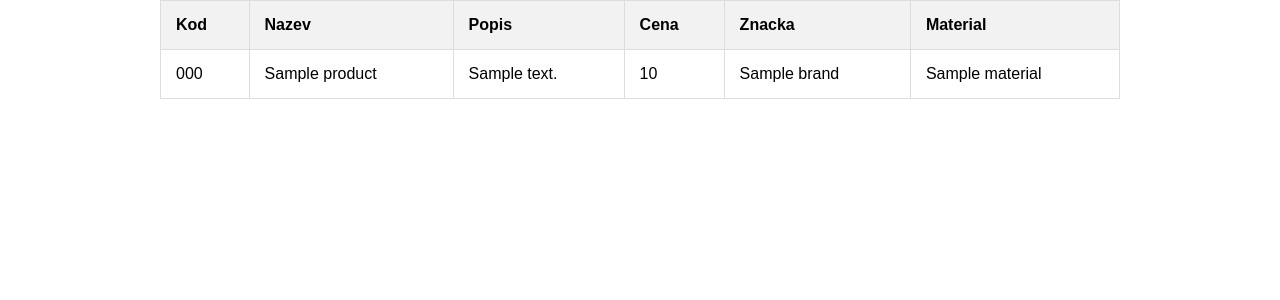
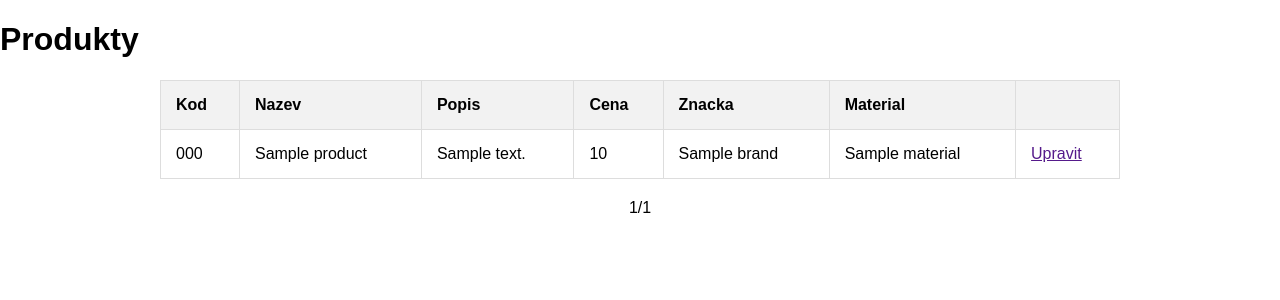
Before and after one commit to OndraMarek/testovaci_zadani, a Symfony app: template templates/product/index.html.twig in a window 1280 px wide. Shown: the top 300 px of the page. Run offline with Twig, Linux system fonts and the light colour scheme; the template is opened without the code that fills it: most values are stand-ins (such as "Sample title", 1, 10 or a date in 2020); style sheets or scripts are compiled from the project's sources; some libraries are stand-ins or nearby versions.

Commit message:
Implement pagination for product listing and enhance index template with pagination controls

```diff
--- a/assets/styles/app.css
+++ b/assets/styles/app.css
@@ -33,3 +33,26 @@ tr:nth-child(even) {
 tr:hover {
   background-color: #ddd;
 }
+
+.pagination-container {
+  margin: 0 auto;
+  width: 80%;
+  display: flex;
+  justify-content: center;
+}
+
+.prev,
+.next {
+  color: black;
+  padding: 10px;
+  margin: 10px;
+  border: 1px solid #ccc;
+  border-radius: 5px;
+  cursor: pointer;
+  text-decoration: none;
+}
+
+.pages {
+  padding: 10px;
+  margin: 10px;
+}
--- a/templates/product/index.html.twig
+++ b/templates/product/index.html.twig
@@ -3,6 +3,8 @@
 {% block title %}Produkty{% endblock %}
 
 {% block body %}
+
+<h1>Produkty</h1>
 <div class="table-container">
     <table>
         <thead>
@@ -13,6 +15,7 @@
                     <th>Cena</th>
                     <th>Znacka</th>
                     <th>Material</th>
+                    <th></th>
                 </tr>
         </thead>
         <tbody>
@@ -24,9 +27,19 @@
                     <td>{{ product.price }}</td>
                     <td>{{ product.brand.name }}</td>
                     <td>{{ product.material.name }}</td>
+                    <td><a href="">Upravit</a></td>
                 </tr>
             {% endfor %}
         </tbody>
     </table>
-</div
+</div>
+<div class="pagination-container">
+    {% if currentPage > 1 %}
+        <a class='prev' href="{{ path('product_index', { page: currentPage - 1 }) }}">Předchozí</a>
+    {% endif %}
+        <p class='pages'>{{ currentPage }}/{{ totalPages }}</p>
+    {% if currentPage < totalPages %}
+        <a class='next' href="{{ path('product_index', { page: currentPage + 1 }) }}">Další</a>
+    {% endif %}
+</div>
 {% endblock %}
```
Also changed, not shown: src/Controller/ProductController.php (+17 -2 lines).
